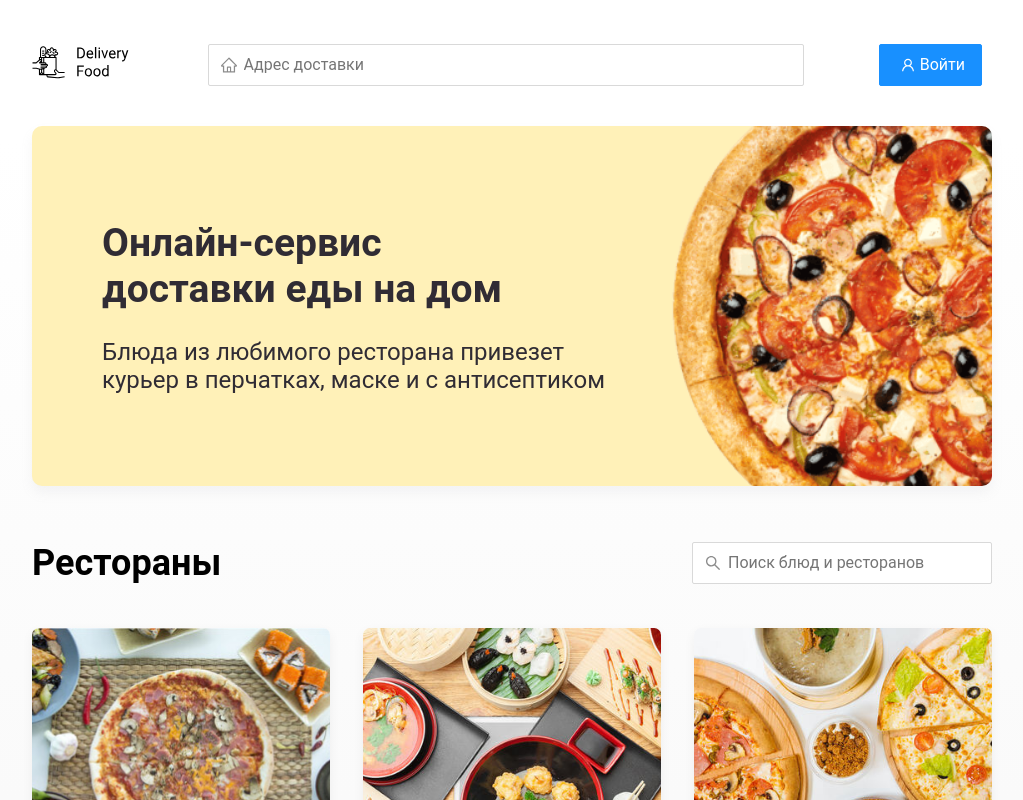
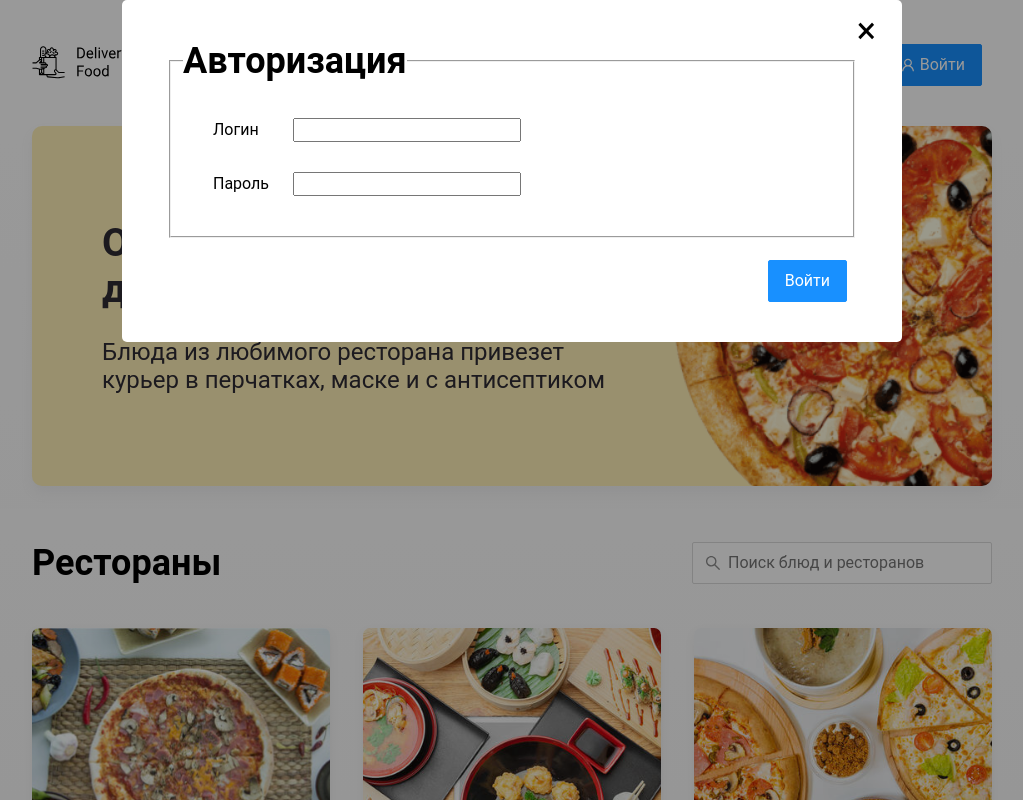
Before and after one commit to Imanagement/VueTR, a Vue app in the folder delievery-food/: page / in a window 1280 px wide. Both pictures are taken after a click on the button "Войти". Shown: the top 800 px of the page, without its empty margins (128-1151 px from the left). Built offline with nearby package versions, Linux system fonts and the light colour scheme.

Commit message:
Open/close modals on click

```diff
--- a/delievery-food/src/assets/css/style.css
+++ b/delievery-food/src/assets/css/style.css
@@ -422,7 +422,6 @@ button {
     width: 100%;
     height: 100%;
     background: rgba(0, 0, 0, 0.4);
-    display: none;
     z-index: 999;
 }
 
--- a/delievery-food/src/components/BaseHeader.vue
+++ b/delievery-food/src/components/BaseHeader.vue
@@ -1,5 +1,6 @@
 <script setup>
-
+import { useModalStore } from "@/stores/modal";
+const modalStore = useModalStore()
 </script>
 <template>
   <div class="container">
@@ -12,7 +13,7 @@
       </label>
       <div class="buttons">
         <span class="user-name"></span>
-        <button class="button button-primary button-auth">
+        <button @click="modalStore.changeLoginVisibility()" class="button button-primary button-auth">
           <span class="button-auth-svg"></span>
           <span class="button-text">Войти</span>
         </button>
--- a/delievery-food/src/components/CartPopup.vue
+++ b/delievery-food/src/components/CartPopup.vue
@@ -1,5 +1,10 @@
+<script setup>
+import { useModalStore } from '@/stores/modal'
+const modalStore = useModalStore()
+</script>
+
 <template>
-  <div class="modal modal-cart">
+  <div class="modal modal-cart" v-if="modalStore.showCartModalWindow">
     <div class="modal-dialog">
       <div class="modal-header">
         <h3 class="modal-title">Корзина</h3>
--- a/delievery-food/src/components/LoginPopup.vue
+++ b/delievery-food/src/components/LoginPopup.vue
@@ -1,7 +1,12 @@
+<script setup>
+import { useModalStore } from '@/stores/modal'
+const modalStore = useModalStore()
+
+</script>
 <template>
-  <div class="modal-auth">
+  <div class="modal-auth" v-if="modalStore.showLoginModalWindow">
     <div class="modal-dialog modal-dialog-auth">
-      <button class="close-auth">&times;</button>
+      <button class="close-auth" @click="modalStore.changeLoginVisibility()">&times;</button>
       <form id="logInForm">
         <fieldset class="modal-body">
           <legend class="modal-title">Авторизация</legend>
--- /dev/null
+++ b/delievery-food/src/stores/modal.js
@@ -0,0 +1,23 @@
+import { ref } from 'vue'
+import { defineStore } from 'pinia'
+
+
+export const useModalStore = defineStore('modals', () => {
+    const showCartModalWindow = ref(false)
+    const showLoginModalWindow = ref(false)
+
+    const changeCartVisibility = () => {
+        showCartModalWindow.value = !showCartModalWindow.value
+    }
+
+    const changeLoginVisibility = () => {
+        showLoginModalWindow.value = !showLoginModalWindow.value
+    }
+
+    return {
+        showCartModalWindow,
+        showLoginModalWindow,
+        changeCartVisibility,
+        changeLoginVisibility
+    }
+})
```
